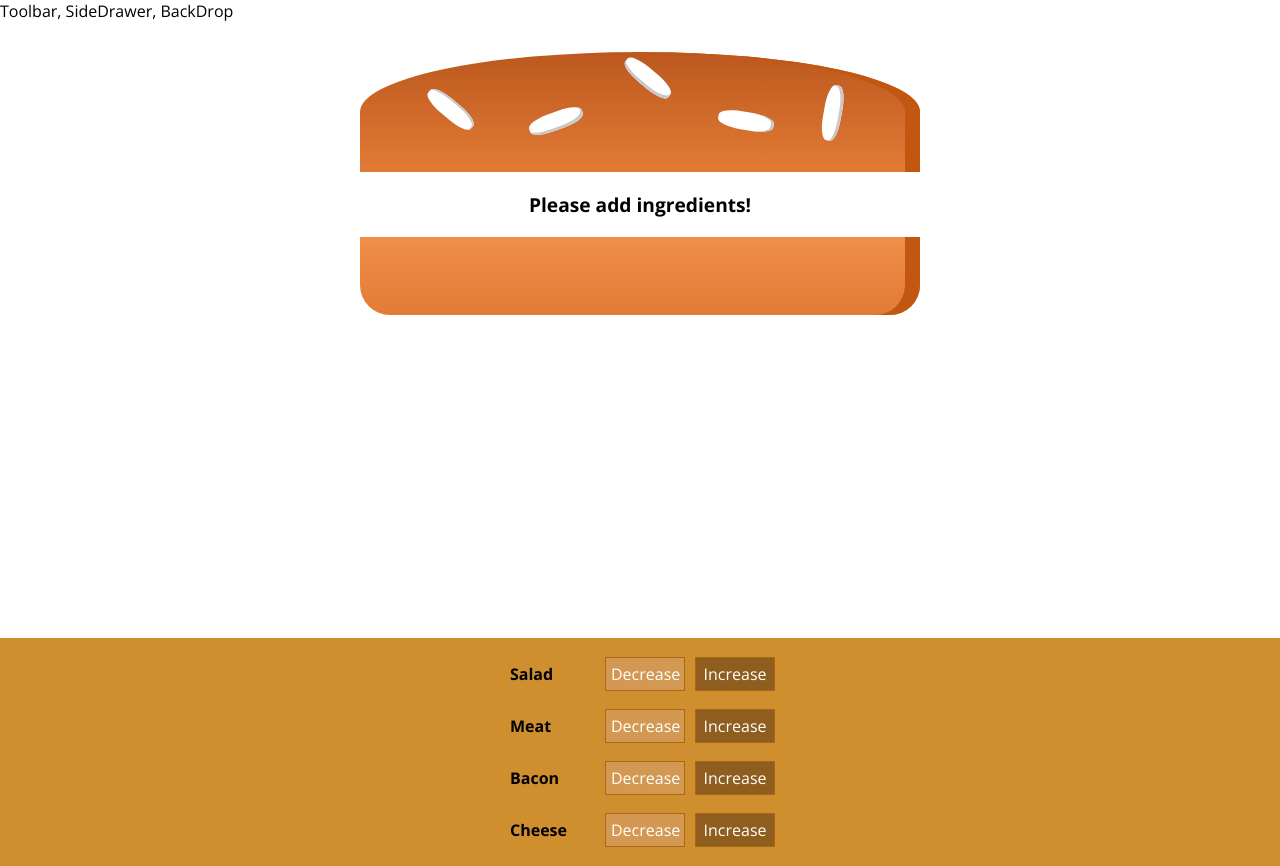
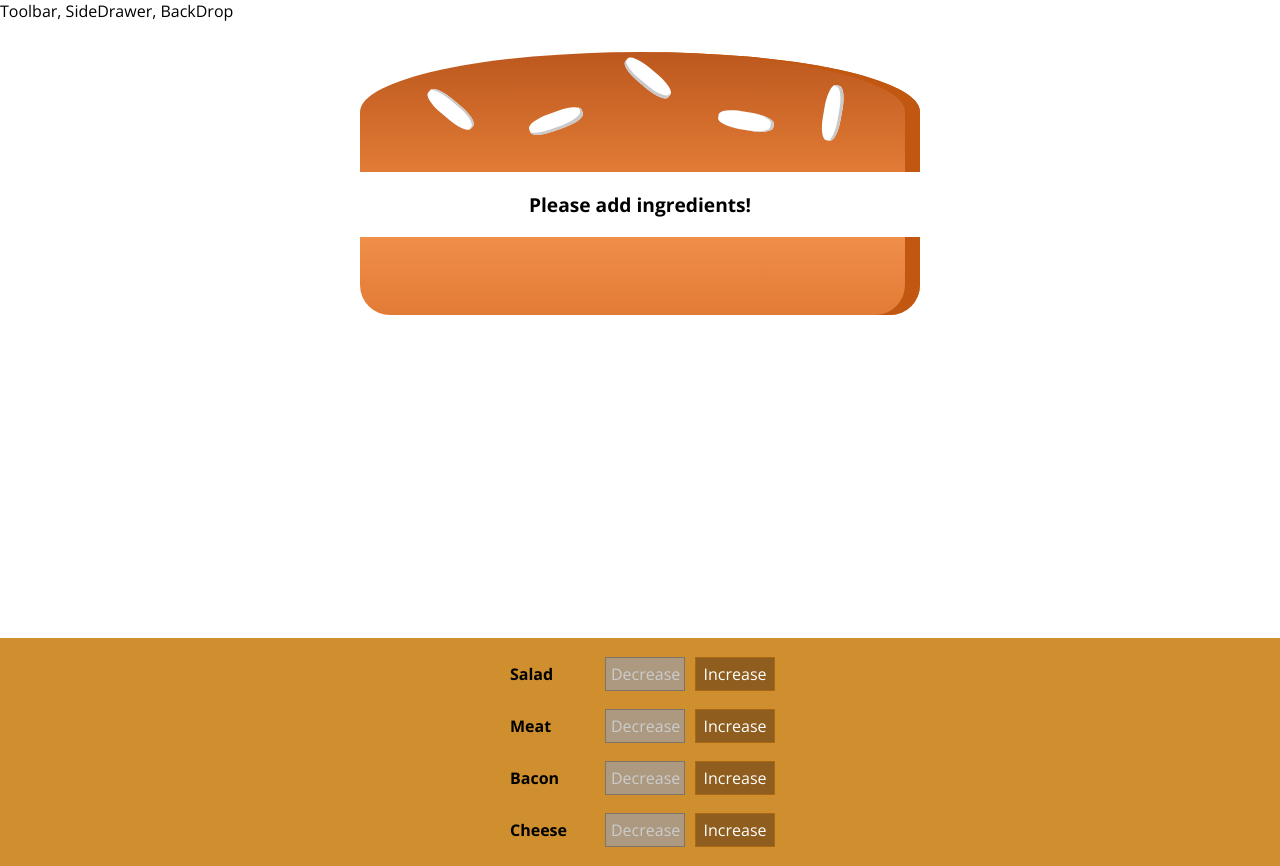
Before and after one commit to masoudso/burgerMaker, a React app: page / in a window 1280 px wide. Built offline with nearby package versions, Linux system fonts and the light colour scheme.

Commit message:
buttons add ingredients with enabled and disabled capability

```diff
--- a/src/Components/Burger/BuildControls/BuildControl/BuildControl.js
+++ b/src/Components/Burger/BuildControls/BuildControl/BuildControl.js
@@ -4,8 +4,13 @@ import classes from './BuildControl.css'
 const buildControl = (props) => (
     <div className={classes.BuildControl}>
         <div className={classes.Label}>{props.label}</div>
-        <button className={classes.Less}>Decrease</button>
-        <button className={classes.More}>Increase</button>
+        <button
+            className={classes.Less}
+            onClick={props.removed}
+            disabled={props.ifEnable}>Decrease</button>
+        <button
+            className={classes.More}
+            onClick={props.added}>Increase</button>
     </div>
 );
 
--- a/src/Components/Burger/BuildControls/BuildControls.js
+++ b/src/Components/Burger/BuildControls/BuildControls.js
@@ -12,7 +12,12 @@ const controls = [
 const buildControls = (props) => (
     <div className={classes.BuildControls}>
     {controls.map(ctrl => (
-        <BuildControl key={ctrl.label} label={ctrl.label}/>
+        <BuildControl
+        key={ctrl.label}
+        label={ctrl.label}
+        added={() => props.ingredientsAdded(ctrl.type)}
+        removed={() => props.ingredientsRemoved(ctrl.type)}
+        ifEnable={props.disabled[ctrl.type]}/>
     ))}
     </div>
 );
--- a/src/Components/Burger/Burger.js
+++ b/src/Components/Burger/Burger.js
@@ -26,9 +26,9 @@ const burger = (props) => {/* 1 */
 export default burger;
 /* 1:  A Short note:
    Object.Keys receives the ingredients as an object and returns the keys (here
-   they are Salad, Meat, ..., then the function makes a new array using spread
+   they are Salad, Meat, ...), then the function makes a new array using spread
     operator for each key with size of each key (number of meat, cheese, etc)
-    and again maps it using index and a unique key.)
+    and again maps it using index and a unique key.
    2: Reduce function takes arr as the array and curr as the current element
       and applies the function (here concat) on each element and puts it in arr.
    3: The transformedIngredients is now reduced (has a size)
--- a/src/Containers/BurgerBuilder/BurgerBuilder.js
+++ b/src/Containers/BurgerBuilder/BurgerBuilder.js
@@ -38,15 +38,39 @@ class BurgerBuilder extends Component{
     }
 
     removeIngredientHandler = (type) => {
-
+        const prevCount = this.state.ingredients[type];
+        if (prevCount === 0){
+            return;
+        }
+        const updatedCount = prevCount - 1;
+        const updatedIngredients = {...this.state.ingredients};
+        updatedIngredients[type] = updatedCount;
+        const priceToBeReduced = INGREDIENTS_PRICE[type];
+        const oldPrice = this.state.totalPrice;
+        const newPrice = oldPrice - priceToBeReduced;
+        this.setState({
+            ingredients : updatedIngredients,
+            totalPrice : newPrice
+        })
     }
 
     render(){
+        const infoDisabled = {
+            ...this.state.ingredients
+        }
+
+        for (let key in infoDisabled){/* 1 & 2*/
+            infoDisabled[key] = infoDisabled[key] <= 0
+        }
+
         return(
             <Aux>
                 <Burger ingredients={this.state.ingredients}/>
                 <div>
-                    <BuildControls />
+                    <BuildControls
+                    ingredientsAdded = {this.addIngredientHandler}
+                    ingredientsRemoved = {this.removeIngredientHandler}
+                    disabled = {infoDisabled}/>
                 </div>
             </Aux>
         )
@@ -54,3 +78,7 @@ class BurgerBuilder extends Component{
 };
 
 export default BurgerBuilder;
+/*
+1: 'let in' loops through each element and key in here is the key index (meat, ...)
+2: if infoDisabled[key] is less than equal to 0 then infoDisabled[key] will be true
+*/
```
